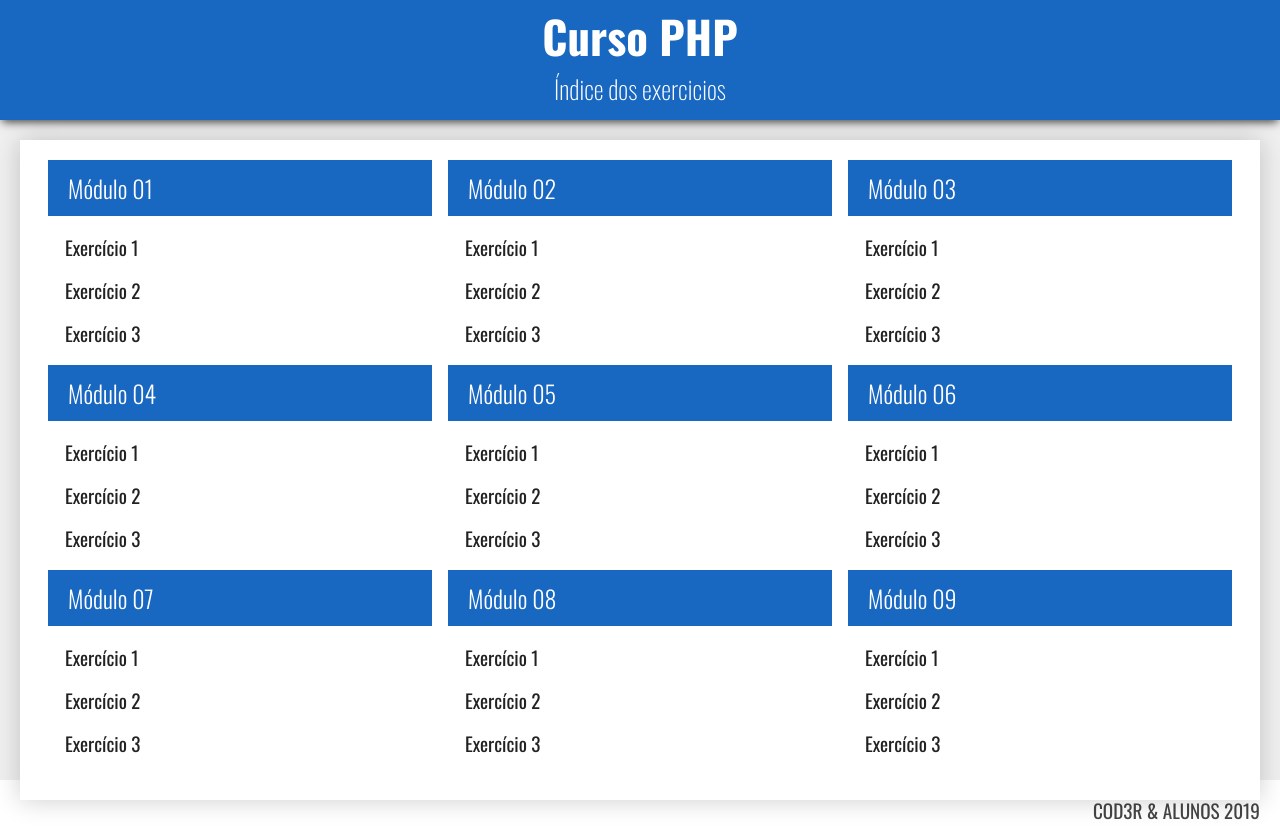
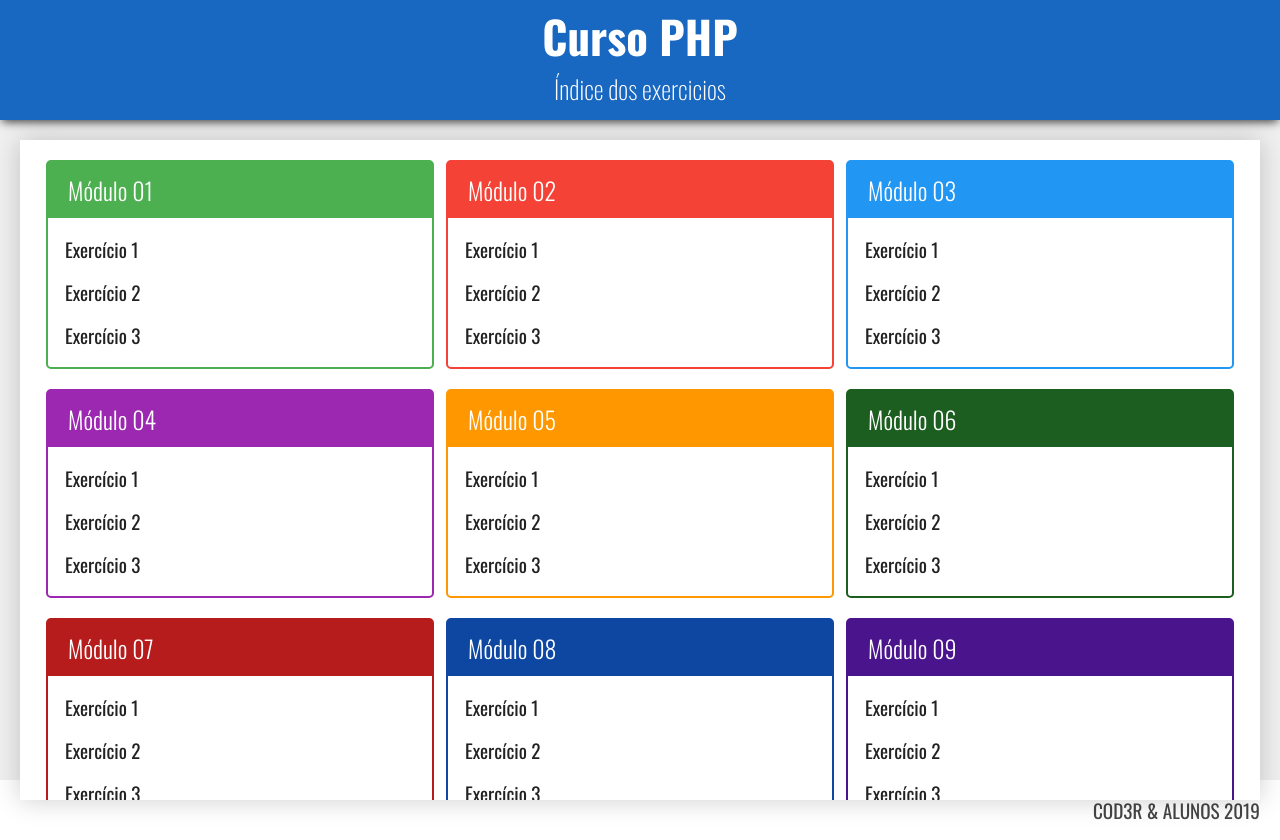
Before and after one commit to wandersoncsouza/cursophp7completo, a plain HTML site: page session2/index.html in a window 1280 px wide. Drawn offline with nearby package versions, Linux system fonts and the light colour scheme.

Commit message:
class_14_menu2_css

```diff
--- a/session2/assets/estilo.css
+++ b/session2/assets/estilo.css
@@ -72,6 +72,8 @@ body {
 
 .modulo{
   flex-basis: 32%;
+  margin-bottom: 20px;
+  border-radius: 5px;
 }
 
 .modulo > h3{
@@ -104,3 +106,21 @@ body {
 .modulo > ul > li:hover{
   background-color: #eee;
 }
+.modulo.verde{border: 2px solid #4CAF50;}
+.modulo.verde > h3{background-color: #4CAF50;}
+.modulo.vermelho{border: 2px solid #F44336;}
+.modulo.vermelho > h3{background-color: #F44336;}
+.modulo.azul{border: 2px solid #2196F3;}
+.modulo.azul > h3{background-color: #2196F3;}
+.modulo.roxo{border: 2px solid #9C27B0;}
+.modulo.roxo > h3{background-color: #9C27B0;}
+.modulo.laranja{border: 2px solid #FF9800;}
+.modulo.laranja > h3{background-color: #FF9800;}
+.modulo.verde-escuro{border: 2px solid #1B5E20;}
+.modulo.verde-escuro > h3{background-color: #1B5E20;}
+.modulo.vermelho-escuro{border: 2px solid #B71C1C;}
+.modulo.vermelho-escuro > h3{background-color: #B71C1C;}
+.modulo.azul-escuro{border: 2px solid #0D47A1;}
+.modulo.azul-escuro > h3{background-color: #0D47A1;}
+.modulo.roxo-escuro{border: 2px solid #4A148C;}
+.modulo.roxo-escuro > h3{background-color: #4A148C;}
--- a/session2/index.html
+++ b/session2/index.html
@@ -15,7 +15,7 @@
      <main class="principal">
        <div class="conteudo">
           <nav class="modulos">
-            <div class="modulo">
+            <div class="modulo verde">
               <h3>Módulo 01</h3>
               <ul>
                 <li><a href="">Exercício 1</a></li>
@@ -23,7 +23,7 @@
                 <li><a href="">Exercício 3</a></li>
               </ul>
             </div>
-            <div class="modulo">
+            <div class="modulo vermelho">
               <h3>Módulo 02</h3>
               <ul>
                 <li><a href="">Exercício 1</a></li>
@@ -31,7 +31,7 @@
                 <li><a href="">Exercício 3</a></li>
               </ul>
             </div>
-            <div class="modulo">
+            <div class="modulo azul">
               <h3>Módulo 03</h3>
               <ul>
                 <li><a href="">Exercício 1</a></li>
@@ -39,7 +39,7 @@
                 <li><a href="">Exercício 3</a></li>
               </ul>
             </div>
-            <div class="modulo">
+            <div class="modulo roxo">
               <h3>Módulo 04</h3>
               <ul>
                 <li><a href="">Exercício 1</a></li>
@@ -47,7 +47,7 @@
                 <li><a href="">Exercício 3</a></li>
               </ul>
             </div>
-            <div class="modulo">
+            <div class="modulo laranja">
               <h3>Módulo 05</h3>
               <ul>
                 <li><a href="">Exercício 1</a></li>
@@ -55,7 +55,7 @@
                 <li><a href="">Exercício 3</a></li>
               </ul>
             </div>
-            <div class="modulo">
+            <div class="modulo verde-escuro">
               <h3>Módulo 06</h3>
               <ul>
                 <li><a href="">Exercício 1</a></li>
@@ -63,7 +63,7 @@
                 <li><a href="">Exercício 3</a></li>
               </ul>
             </div>
-            <div class="modulo">
+            <div class="modulo vermelho-escuro">
               <h3>Módulo 07</h3>
               <ul>
                 <li><a href="">Exercício 1</a></li>
@@ -71,7 +71,7 @@
                 <li><a href="">Exercício 3</a></li>
               </ul>
             </div>
-            <div class="modulo">
+            <div class="modulo azul-escuro">
               <h3>Módulo 08</h3>
               <ul>
                 <li><a href="">Exercício 1</a></li>
@@ -79,7 +79,7 @@
                 <li><a href="">Exercício 3</a></li>
               </ul>
             </div>
-            <div class="modulo">
+            <div class="modulo roxo-escuro">
               <h3>Módulo 09</h3>
               <ul>
                 <li><a href="">Exercício 1</a></li>
```
